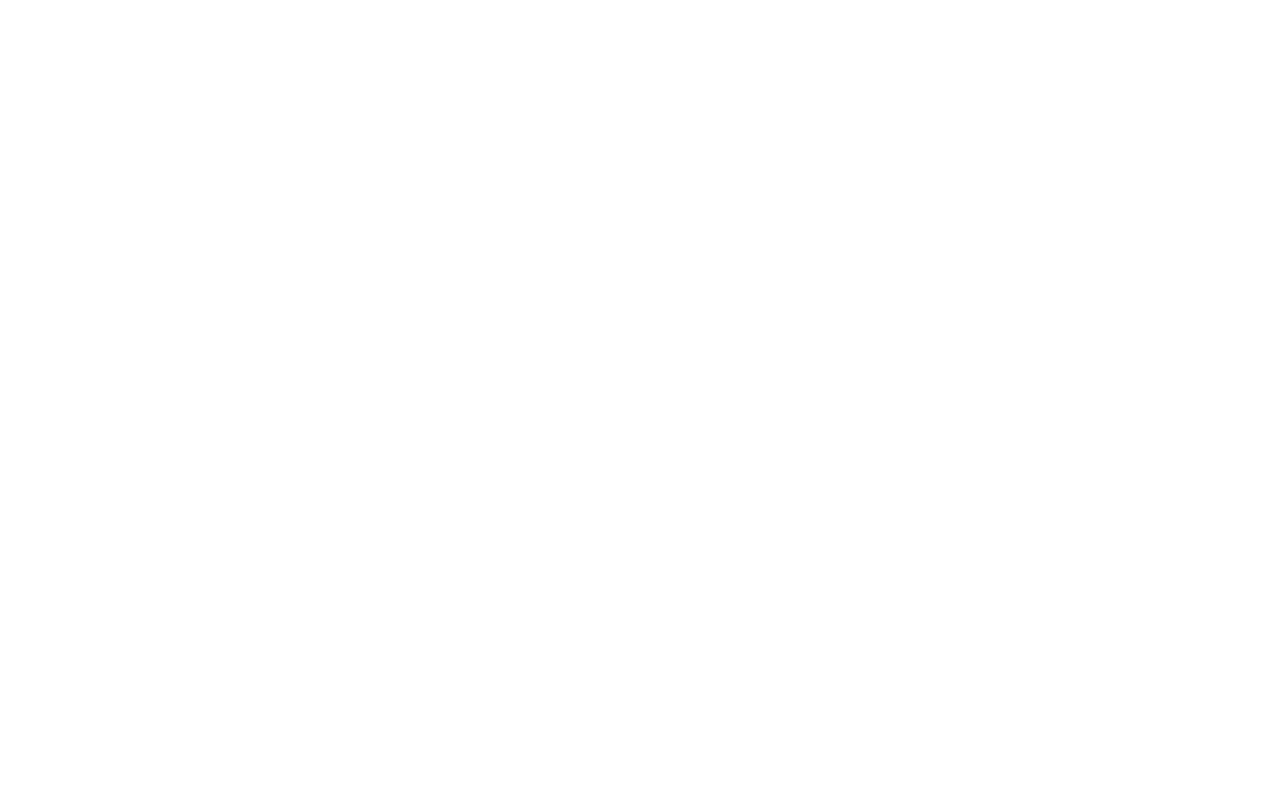
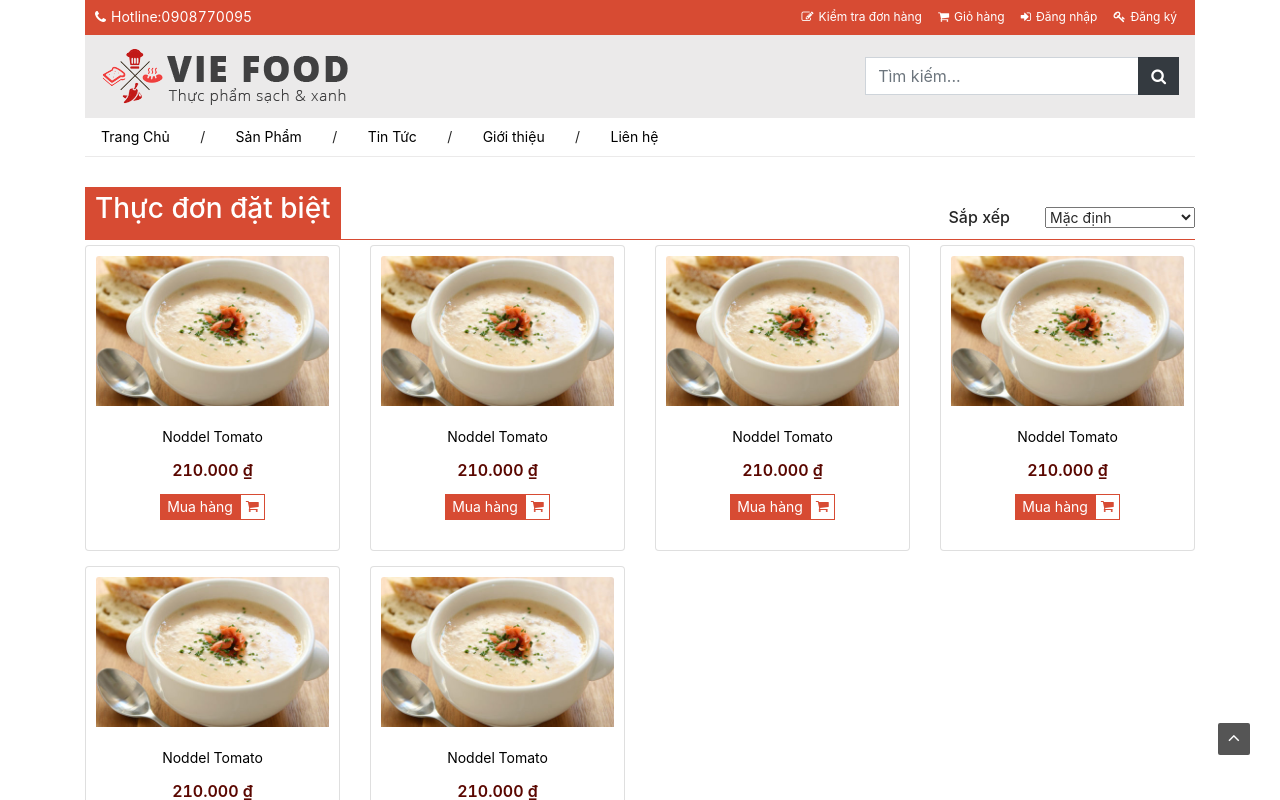
Before and after one commit to xuanthuy78/Vni-Foody-Frontend, a React (Create React App) app: page /product-category in a window 1280 px wide. Shown: the top 800 px of the page. Built offline with nearby package versions, Linux system fonts and the light colour scheme.

Commit message:
code html and scss product category page

```diff
--- a/src/components/home/mainProduct/MainProduct.scss
+++ b/src/components/home/mainProduct/MainProduct.scss
@@ -9,18 +9,6 @@
       font-size: 24px;
       h3 {
         color: white;
-      }
-    }
-    .product-sort {
-      font-size: 14px;
-      margin-top: 20px;
-      .title {
-        display: inline;
-        margin-right: 35px !important;
-        font-size: 16px;
-      }
-      select {
-        width: 150px;
       }
     }
   }
--- a/src/components/home/mainSortProduct/MainSortProduct.jsx
+++ b/src/components/home/mainSortProduct/MainSortProduct.jsx
@@ -1,4 +1,5 @@
 import React, { Component } from 'react'
+import './MainSortProduct.scss'
 
 export class MainSortProduct extends Component {
   render() {
--- a/src/components/home/mainSortProduct/MainSortProduct.scss
+++ b/src/components/home/mainSortProduct/MainSortProduct.scss
@@ -0,0 +1,12 @@
+.product-sort {
+  font-size: 14px;
+  margin-top: 20px;
+  .title {
+    display: inline;
+    margin-right: 35px !important;
+    font-size: 16px;
+  }
+  select {
+    width: 150px;
+  }
+}
--- a/src/containers/pages/index.js
+++ b/src/containers/pages/index.js
@@ -2,8 +2,10 @@
 import ProductPage from './productPage/ProductPage'
 import NewsPage from './newsPage/NewsPage'
 import IntroducePage from './introducePage/IntroducePage'
+import IntroduceDetailPage from './introduceDetailPage/IntroduceDetailPage'
 import NewsCategoryPages from './newsCategoryPages/NewsCategoryPages'
 import NewsDetailPage from './newsDetailPage/NewsDetailPage'
+import ProductCategoryPage from './productCategoryPage/ProductCategoryPage'
 
 export {
   HomePage,
@@ -11,5 +13,7 @@
   NewsPage,
   NewsCategoryPages,
   IntroducePage,
+  IntroduceDetailPage,
   NewsDetailPage,
+  ProductCategoryPage,
 }
--- a/src/containers/pages/introduceDetailPage/IntroduceDetailPage.jsx
+++ b/src/containers/pages/introduceDetailPage/IntroduceDetailPage.jsx
@@ -21,7 +21,7 @@
                     <div className="menu-title">
                       <ul className="nav">
                         <li className="nav-item">
-                          <Link className="nav-link" to="#">
+                          <Link className="nav-link" to="/">
                             Trang chủ
                           </Link>
                         </li>
@@ -32,7 +32,7 @@
                           ></i>
                         </li>
                         <li className="nav-item">
-                          <Link className="nav-link" to="#">
+                          <Link className="nav-link" to="/introduce">
                             <span>Giới thiệu</span>
                           </Link>
                         </li>
--- /dev/null
+++ b/src/containers/pages/productCategoryPage/ProductCategoryPage.jsx
@@ -0,0 +1,48 @@
+import React, { Component } from 'react'
+import { MasterLayout } from '../../../components/layout'
+import Partner from '../../../components/product/partner/Partner'
+import { MainSortProduct, MainItem } from '../../../components/home'
+import './ProductCategoryPage.scss'
+import { Pagination } from 'antd'
+
+export class ProductCategoryPage extends Component {
+  render() {
+    return (
+      <MasterLayout>
+        <div className="product-category">
+          <div className="container">
+            <div className="product-category-top">
+              <div className="row">
+                <div className="col-xl-6 col-lg-6 col-md-6 col-sm-6 col-6">
+                  <div className="product-title float-left">
+                    <h3 className="title">Thực đơn đặt biệt</h3>
+                  </div>
+                </div>
+                <div className="col-xl-6 col-lg-6 col-md-6 col-sm-6 col-6">
+                  {/*product-sort*/}
+                  <MainSortProduct />
+                </div>
+              </div>
+            </div>
+            <div className="product-category-content">
+              <div className="row">
+                <MainItem />
+                <MainItem />
+                <MainItem />
+                <MainItem />
+                <MainItem />
+                <MainItem />
+              </div>
+              <div className="pagination justify-content-center">
+                <Pagination defaultCurrent={1} total={50} />
+              </div>
+            </div>
+            <Partner />
+          </div>
+        </div>
+      </MasterLayout>
+    )
+  }
+}
+
+export default ProductCategoryPage
--- /dev/null
+++ b/src/containers/pages/productCategoryPage/ProductCategoryPage.scss
@@ -0,0 +1,18 @@
+$menu-backgroud: rgb(215, 75, 51);
+.product-category {
+  margin: 30px 0;
+  .product-category-top {
+    border-bottom: 1px solid $menu-backgroud;
+    .product-title {
+      background: $menu-backgroud;
+      padding: 5px 10px 0 10px;
+      font-size: 24px;
+      h3 {
+        color: white;
+      }
+    }
+  }
+  .product-category-content {
+    margin-bottom: 30px;
+  }
+}
--- a/src/routes/routes.js
+++ b/src/routes/routes.js
@@ -6,8 +6,9 @@
   IntroducePage,
   NewsCategoryPages,
   NewsDetailPage,
+  ProductCategoryPage,
+  IntroduceDetailPage,
 } from '../containers/pages'
-import IntroduceDetailPage from '../containers/pages/introduceDetailPage/IntroduceDetailPage'
 
 const routes = [
   {
@@ -19,6 +20,11 @@
     path: '/product',
     exact: true,
     main: () => <ProductPage />,
+  },
+  {
+    path: '/product-category',
+    exact: true,
+    main: () => <ProductCategoryPage />,
   },
   {
     path: '/news',
```
